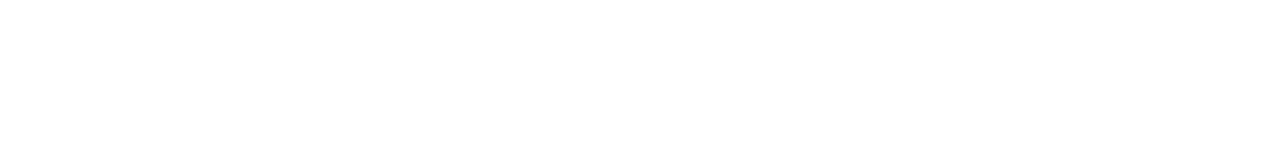
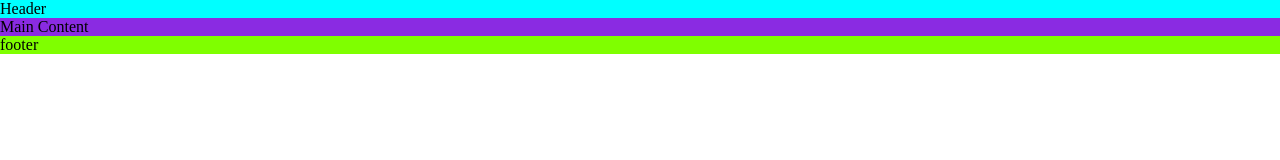
Before and after one commit to younic7/love-Running, a plain HTML site: page index.html in a window 1280 px wide. Drawn offline with Linux system fonts and the light colour scheme.

Commit message:
add stylesheet with styles

```diff
--- /dev/null
+++ b/css/style.css
@@ -0,0 +1,19 @@
+/*asterik willcard to override default styles add by the browser*/
+*{
+    padding: 0;
+    margin: 0;
+    box-sizing: border-box;
+}
+
+/*heade */
+header{
+    background-color: aqua;
+}
+/*main*/
+main{
+    background-color: blueviolet;
+}
+/*footer*/
+footer{
+    background-color: chartreuse;
+}
--- a/inedx.html
+++ b/index.html
@@ -10,9 +10,21 @@
 <link rel="apple-touch-icon" sizes="180x180" href="assets/favicon-zip/apple-touch-icon.png">
 <link rel="icon" type="image/png" sizes="32x32" href="assets/favicon-zip/favicon-32x32.png">
 <link rel="icon" type="image/png" sizes="16x16" href="assets/favicon-zip/favicon-16x16.png">
-
+  <meta name="description" content="Love Running.Club for runners in Dublin, Ireland.
+Urban running, trail running, Dublin docklands and Phoenix Park">
+<meta name="keywords" content="love running, run, running club, runners, Ireland, Dublin, sport, exercise"
+<!--stylesheet-->
+<link rel="stylesheet" href="css/style.css">
+</head>
 
 <body>
+  <!--header-->
+  <header>Header</header>
+  <!--main-->
+  <main> Main Content </main>
+  <!--footer-->
+  <footer> footer </footer>
+
 </body>
 
 </html>
```
